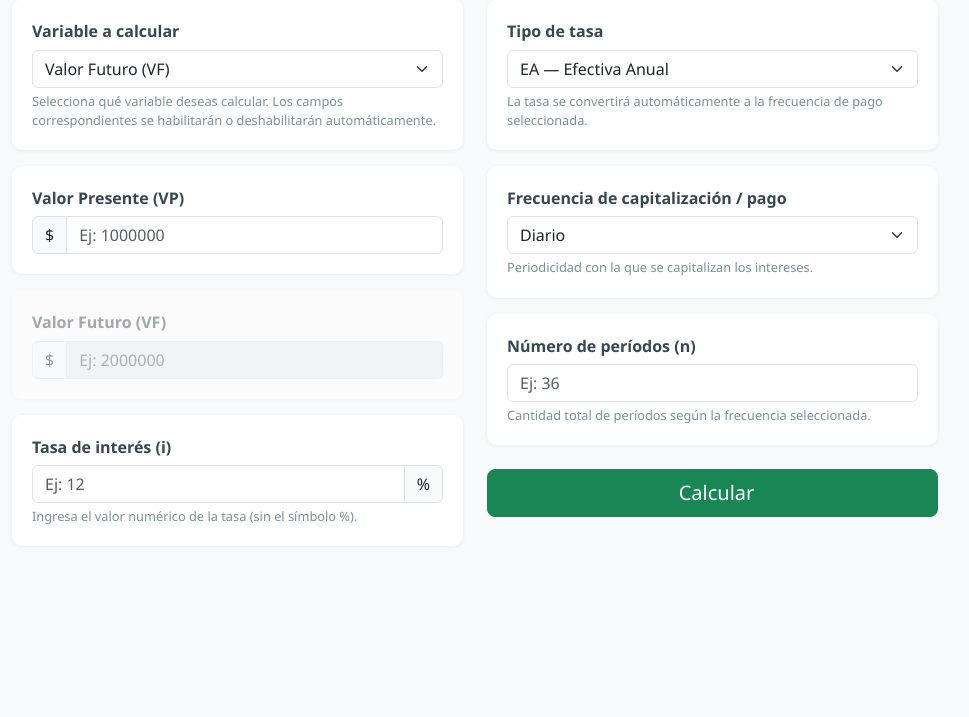
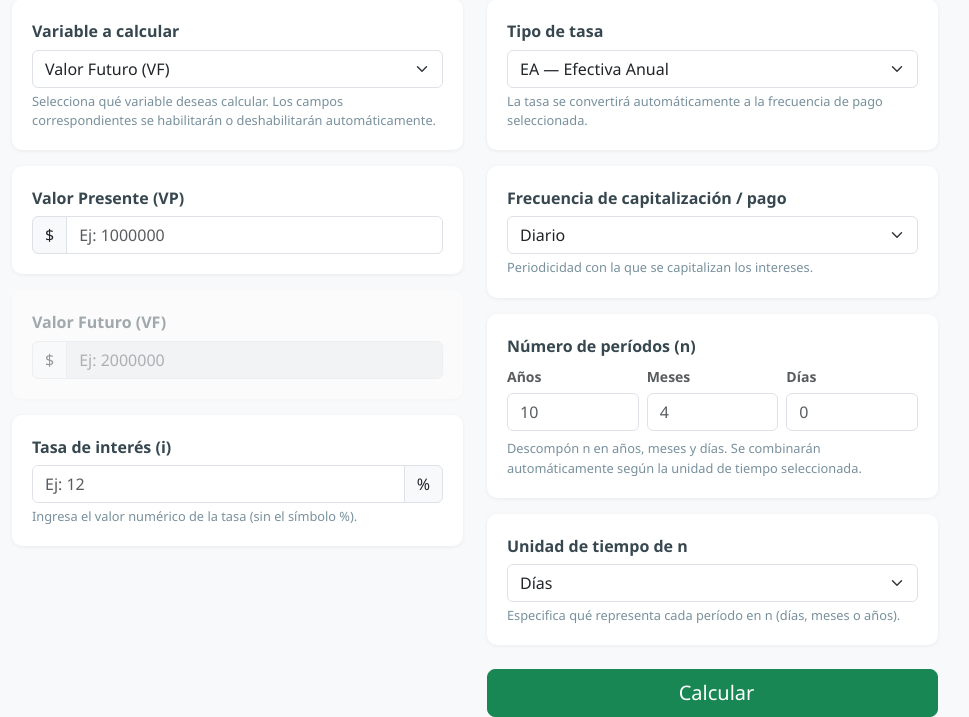
Before and after one commit to asxhun/proyecto-economia, a Flask app: page /interes-compuesto in a window 1280 px wide. Shown: the part 226-943 px from the top of the page, without its empty margins (165-1134 px from the left). Before the commit the page ends 750 px from the top, so only its background shows below. Run offline with Flask 3, Linux system fonts and the light colour scheme.

Commit message:
More changes to interes_compuesto.html & app.py (possible last version)

```diff
--- a/app.py
+++ b/app.py
@@ -19,6 +19,13 @@ PERIODS_PER_YEAR = {
     'Semestral': 2,
     'Anual': 1,
 }
+
+UNIDAD_N_PERIODS = {
+    'Días': 360,
+    'Meses': 12,
+    'Años': 1,
+}
+
 
 def convert_rate(rate_pct, rate_type, payment_frequency):
     """
@@ -77,6 +84,44 @@ def convert_rate(rate_pct, rate_type, payment_frequency):
     # Step 2: convert EA → effective periodic rate
     periodic_rate = (1 + ea) ** (1 / ppy) - 1
     return periodic_rate
+
+
+def ea_to_rate_type(ea, target_type, ppy):
+    """
+    Convertir una Tasa Efectiva Anual (decimal) al tipo de tasa solicitado.
+    Retorna un decimal (ej. 0.12 para 12%).
+    """
+    if target_type == 'EA':
+        return ea
+    elif target_type == 'EM':
+        return (1 + ea) ** (1 / 12) - 1
+    elif target_type == 'ET':
+        return (1 + ea) ** (1 / 4) - 1
+    elif target_type == 'ES':
+        return (1 + ea) ** (1 / 2) - 1
+    elif target_type in ('MV', 'CM', 'NM'):
+        tasa_mensual = (1 + ea) ** (1 / 12) - 1
+        return tasa_mensual * 12
+    elif target_type in ('TV', 'CT', 'NT'):
+        tasa_trimestral = (1 + ea) ** (1 / 4) - 1
+        return tasa_trimestral * 4
+    elif target_type in ('SV', 'CS', 'NS'):
+        tasa_semestral = (1 + ea) ** (1 / 2) - 1
+        return tasa_semestral * 2
+    elif target_type == 'NV':
+        tasa_periodica = (1 + ea) ** (1 / ppy) - 1
+        return tasa_periodica * ppy
+    elif target_type == 'NAA':
+        tasa_periodica_vencida = (1 + ea) ** (1 / ppy) - 1
+        if tasa_periodica_vencida >= 1:
+            raise ValueError(
+                f"La tasa EA es demasiado alta para convertir a NAA: "
+                f"tasa periódica vencida = {tasa_periodica_vencida:.4%} >= 100%")
+        tasa_periodica_anticipada = tasa_periodica_vencida / (1 + tasa_periodica_vencida)
+        return tasa_periodica_anticipada * ppy
+    else:
+        return ea  # fallback
+
 
 
 def calculate_anualidad(tipo, desconocida, vp, vf, r, i_rate, n, m):
@@ -177,7 +222,8 @@ def calculate_anualidad(tipo, desconocida, vp, vf, r, i_rate, n, m):
 
 
 
-def calculate_interes_compuesto(desconocida, vp, vf, periodic_rate, n):
+def calculate_interes_compuesto(desconocida, vp, vf, periodic_rate, n,
+                                 unidad_tiempo_n='Meses', tipo_tasa='EA', ppy=12):
     """
     Return (result, error_string) for compound interest calculations.
     periodic_rate is the effective periodic rate (decimal).
@@ -198,10 +244,18 @@ def calculate_interes_compuesto(desconocida, vp, vf, periodic_rate, n):
             result = math.log(vf / vp) / math.log(1 + periodic_rate)
             return result, None
         elif desconocida == 'i':
-            # i = (VF/VP)^(1/n) - 1
-            if vp <= 0 or n <= 0:
-                return None, "VP y n deben ser valores positivos para calcular i."
-            result = (vf / vp) ** (1 / n) - 1
+            # i = (VF/VP)^(1/n) - 1  (tasa efectiva del período base n)
+            if vp <= 0 or vf <= 0 or n <= 0:
+                return None, "VP, VF y n deben ser valores positivos para calcular i."
+            raw_i = (vf / vp) ** (1 / n) - 1
+            # Convertir la tasa cruda a EA según la unidad temporal de n
+            n_ppy = UNIDAD_N_PERIODS.get(unidad_tiempo_n, 12)
+            if n_ppy == 1:
+                ea = raw_i
+            else:
+                ea = (1 + raw_i) ** n_ppy - 1
+            # Convertir EA al tipo de tasa solicitado por el usuario
+            result = ea_to_rate_type(ea, tipo_tasa, ppy)
             return result, None
         else:
             return None, "Variable desconocida no válida."
@@ -412,21 +466,41 @@ def interes_compuesto():
         data['variable_desconocida'] = request.form.get('variable_desconocida', 'vf')
         data['tipo_tasa'] = request.form.get('tipo_tasa', 'EA')
         data['frecuencia_pago'] = request.form.get('frecuencia_pago', 'Mensual')
+        data['unidad_tiempo_n'] = request.form.get('unidad_tiempo_n', 'Meses')
 
         raw_vp = request.form.get('vp', '').strip()
         raw_vf = request.form.get('vf', '').strip()
         raw_i = request.form.get('tasa_interes', '').strip()
-        raw_n = request.form.get('periodos', '').strip()
+        raw_n_years = request.form.get('n_years', '0').strip()
+        raw_n_months = request.form.get('n_months', '0').strip()
+        raw_n_days = request.form.get('n_days', '0').strip()
+        raw_unidad = request.form.get('unidad_tiempo_n', 'Meses')
 
         vp = float(raw_vp) if raw_vp else 0.0
         vf = float(raw_vf) if raw_vf else 0.0
         tasa_val = float(raw_i) if raw_i else 0.0
-        n = float(raw_n) if raw_n else 0.0
+        n_years = float(raw_n_years) if raw_n_years else 0.0
+        n_months = float(raw_n_months) if raw_n_months else 0.0
+        n_days = float(raw_n_days) if raw_n_days else 0.0
+        unidad_tiempo_n_val = data.get('unidad_tiempo_n', 'Meses')
+        # Compute total n from años/meses/días based on unidad_tiempo_n
+        if unidad_tiempo_n_val == 'Años':
+            n = n_years + n_months / 12.0 + n_days / 360.0
+        elif unidad_tiempo_n_val == 'Meses':
+            n = n_years * 12 + n_months + n_days / 30.0
+        elif unidad_tiempo_n_val == 'Días':
+            n = n_years * 360 + n_months * 30 + n_days
+        else:
+            n = n_years + n_months / 12.0 + n_days / 360.0
 
         data['vp'] = vp
         data['vf'] = vf
         data['tasa_interes'] = tasa_val
+        data['n_years'] = n_years
+        data['n_months'] = n_months
+        data['n_days'] = n_days
         data['periodos'] = n
+        data['unidad_tiempo_n'] = raw_unidad
 
         desconocida = data['variable_desconocida']
 
@@ -457,6 +531,9 @@ def interes_compuesto():
                 vf if desconocida != 'vf' else 0,
                 periodic_rate,
                 n if desconocida != 'n' else 0,
+                unidad_tiempo_n=data.get('unidad_tiempo_n', 'Meses'),
+                tipo_tasa=data['tipo_tasa'],
+                ppy=PERIODS_PER_YEAR[data['frecuencia_pago']],
             )
 
             if resultado is not None:
@@ -466,6 +543,16 @@ def interes_compuesto():
                     resultado = round(resultado, 8)
                 elif desconocida == 'n':
                     resultado = np.round(resultado, 4)
+                # Build n breakdown for result display
+                if desconocida == 'n' and resultado is not None:
+                    if data['unidad_tiempo_n'] == 'Años':
+                        yrs = int(resultado)
+                        mths = int(round((resultado - yrs) * 12))
+                        data['n_breakdown'] = f"{yrs} años, {mths} meses"
+                    elif data['unidad_tiempo_n'] == 'Meses':
+                        yrs = int(resultado // 12)
+                        mths = int(resultado % 12)
+                        data['n_breakdown'] = f"{yrs} años, {mths} meses"
 
     return render_template('interes_compuesto.html', resultado=resultado, error=error, data=data)
 
--- a/templates/interes_compuesto.html
+++ b/templates/interes_compuesto.html
@@ -150,13 +150,40 @@ Simulador Banco · Interés compuesto
                             <div class="form-text">Periodicidad con la que se capitalizan los intereses.</div>
                         </div>
 
-                        <!-- Número de períodos -->
+                        <!-- Número de períodos (n) -->
                         <div class="field-group" id="field-n">
-                            <label for="periodos">Número de períodos (n)</label>
-                            <input type="number" step="any" class="form-control" name="periodos" id="periodos"
-                                   placeholder="Ej: 36"
-                                   value="{{ data.periodos if data and data.periodos is not none else '' }}">
-                            <div class="form-text">Cantidad total de períodos según la frecuencia seleccionada.</div>
+                            <label>Número de períodos (n)</label>
+                            <div class="row g-2">
+                                <div class="col-4">
+                                    <label class="small text-muted" for="n_years">Años</label>
+                                    <input type="number" step="any" class="form-control" name="n_years" id="n_years"
+                                           placeholder="10"
+                                           value="{{ data.n_years if data and data.n_years is not none else '' }}">
+                                </div>
+                                <div class="col-4">
+                                    <label class="small text-muted" for="n_months">Meses</label>
+                                    <input type="number" step="any" class="form-control" name="n_months" id="n_months"
+                                           placeholder="4"
+                                           value="{{ data.n_months if data and data.n_months is not none else '' }}">
+                                </div>
+                                <div class="col-4">
+                                    <label class="small text-muted" for="n_days">Días</label>
+                                    <input type="number" step="any" class="form-control" name="n_days" id="n_days"
+                                           placeholder="0"
+                                           value="{{ data.n_days if data and data.n_days is not none else '' }}">
+                                </div>
+                            </div>
+                            <div class="form-text mt-2">Descompón n en años, meses y días. Se combinarán automáticamente según la unidad de tiempo seleccionada.</div>
+                        </div>
+                        <!-- Unidad de tiempo de n -->
+                        <div class="field-group" id="field-n-unit">
+                            <label for="unidad_tiempo_n">Unidad de tiempo de n</label>
+                            <select class="form-select" name="unidad_tiempo_n" id="unidad_tiempo_n">
+                                <option value="Días" {{ 'selected' if data and data.unidad_tiempo_n == 'Días' else '' }}>Días</option>
+                                <option value="Meses" {{ 'selected' if data and data.unidad_tiempo_n == 'Meses' else '' }}>Meses</option>
+                                <option value="Años" {{ 'selected' if data and data.unidad_tiempo_n == 'Años' else '' }}>Años</option>
+                            </select>
+                            <div class="form-text">Especifica qué representa cada período en n (días, meses o años).</div>
                         </div>
 
                         <!-- Submit -->
@@ -192,10 +219,10 @@ Simulador Banco · Interés compuesto
                         $ {{ "{:,.3f}".format(resultado) }}
                     {% elif data.variable_desconocida == 'i' %}
                         {{ "{:.6f}".format(resultado * 100) }} %
-                        <small class="text-muted" style="font-size:0.9rem;">(tasa efectiva periódica — {{ data.frecuencia_pago if data else '' }})</small>
+                        <small class="text-muted" style="font-size:0.9rem;">({{ data.tipo_tasa if data else 'EA' }}{% if data.tipo_tasa in ('MV','CM','NM','TV','CT','NT','SV','CS','NS','NV','NAA') %} — Nominal{% endif %})</small>
                     {% elif data.variable_desconocida == 'n' %}
                         {{ resultado }}
-                        <small class="text-muted" style="font-size:0.9rem;">períodos ({{ data.frecuencia_pago if data else '' }}s)</small>
+                        <small class="text-muted" style="font-size:0.9rem;">período(s) ({{ data.frecuencia_pago if data else '' }}(es)){% if data and data.n_breakdown %}{% endif %}</small>
                     {% endif %}
                 </div>
                 {% if error %}
@@ -223,12 +250,18 @@ Simulador Banco · Interés compuesto
         vf: document.getElementById('field-vf'),
         i: document.getElementById('field-i'),
         n: document.getElementById('field-n'),
+        n_unit: document.getElementById('field-n-unit'),
     };
     const inputs = {
         vp: document.getElementById('vp'),
         vf: document.getElementById('vf'),
         i: document.getElementById('tasa_interes'),
-        n: document.getElementById('periodos'),
+        n: [
+            document.getElementById('n_years'),
+            document.getElementById('n_months'),
+            document.getElementById('n_days'),
+            document.getElementById('unidad_tiempo_n'),
+        ],
     };
 
     function updateFields() {
@@ -238,11 +271,21 @@ Simulador Banco · Interés compuesto
         for (const [key, field] of Object.entries(fields)) {
             if (key === variable) {
                 field.classList.add('disabled-field');
-                inputs[key].disabled = true;
-                inputs[key].required = false;
+                const inp = inputs[key];
+                if (Array.isArray(inp)) {
+                    inp.forEach(function(el) { el.disabled = true; el.required = false; });
+                } else {
+                    inp.disabled = true;
+                    inp.required = false;
+                }
             } else {
                 field.classList.remove('disabled-field');
-                inputs[key].disabled = false;
+                const inp = inputs[key];
+                if (Array.isArray(inp)) {
+                    inp.forEach(function(el) { el.disabled = false; });
+                } else {
+                    inp.disabled = false;
+                }
             }
         }
     }
```
